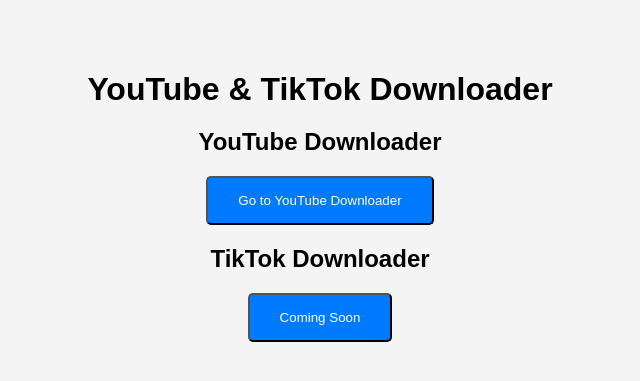
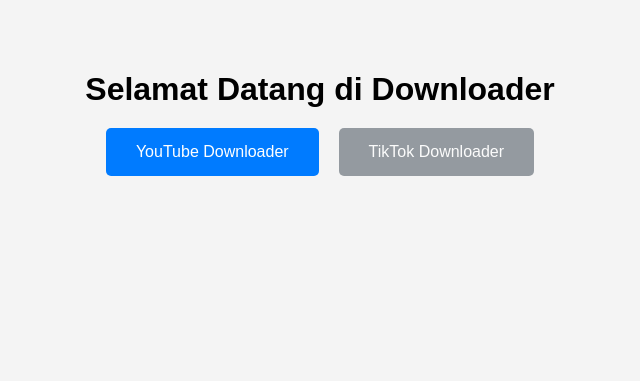
Before and after one commit to pluzels/Python-Rest-Api-Documentation-, a Flask app: template templates/home.html in a window 1280 px wide. Shown: the top 381 px of the page, without its empty margins (320-960 px from the left). Run offline with Flask 3, Linux system fonts and the light colour scheme; the template is opened without the code that fills it, so the values that code supplies are empty.

Commit message:
Update home.html

```diff
--- a/templates/home.html
+++ b/templates/home.html
@@ -3,21 +3,15 @@
 <head>
     <meta charset="UTF-8">
     <meta name="viewport" content="width=device-width, initial-scale=1.0">
+    <title>Home - Downloader</title>
     <link rel="stylesheet" href="{{ url_for('static', filename='css/home.css') }}">
-    <title>Home</title>
 </head>
 <body>
     <div class="container">
-        <h1>YouTube & TikTok Downloader</h1>
-        <div class="card">
-            <h2>YouTube Downloader</h2>
-            <form action="/index" method="GET">
-                <input type="submit" value="Go to YouTube Downloader" class="button">
-            </form>
-        </div>
-        <div class="card">
-            <h2>TikTok Downloader</h2>
-            <button class="button disabled">Coming Soon</button>
+        <h1>Selamat Datang di Downloader</h1>
+        <div class="button-container">
+            <a href="{{ url_for('index') }}" class="button">YouTube Downloader</a>
+            <div class="button coming-soon">TikTok Downloader</div>
         </div>
     </div>
 </body>
```
